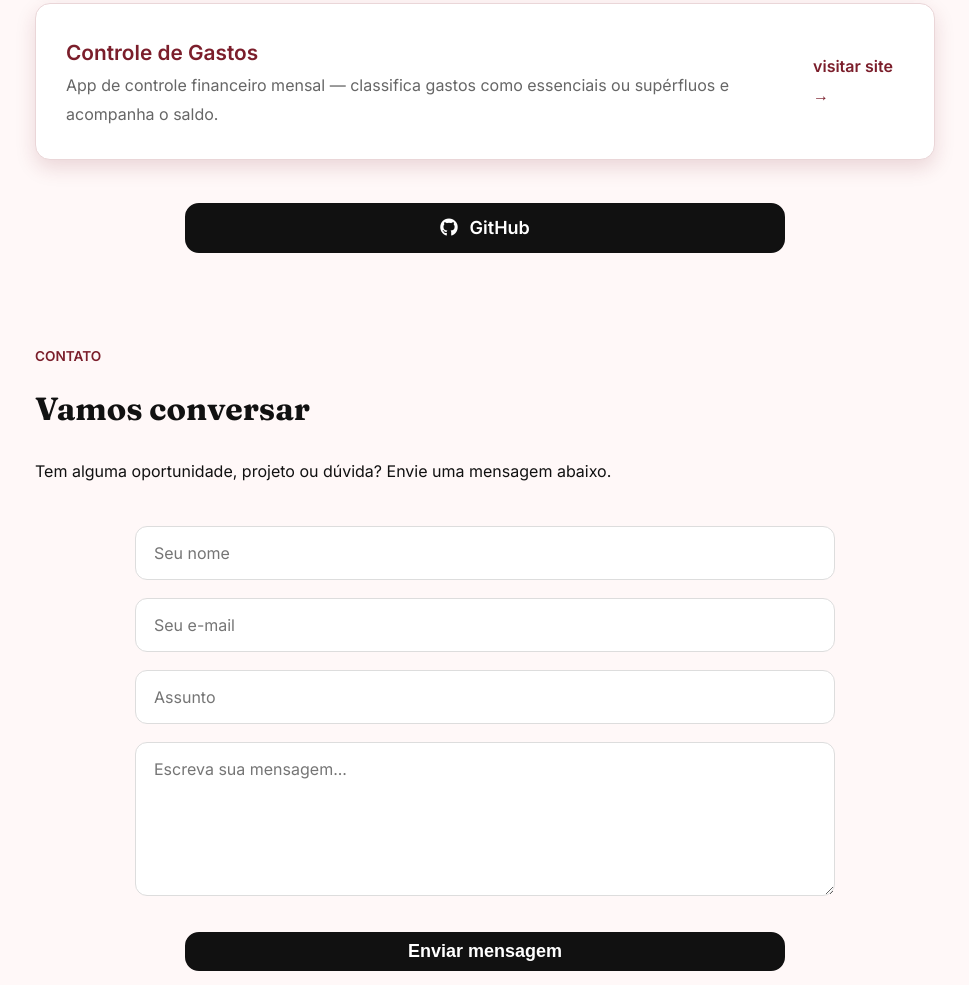
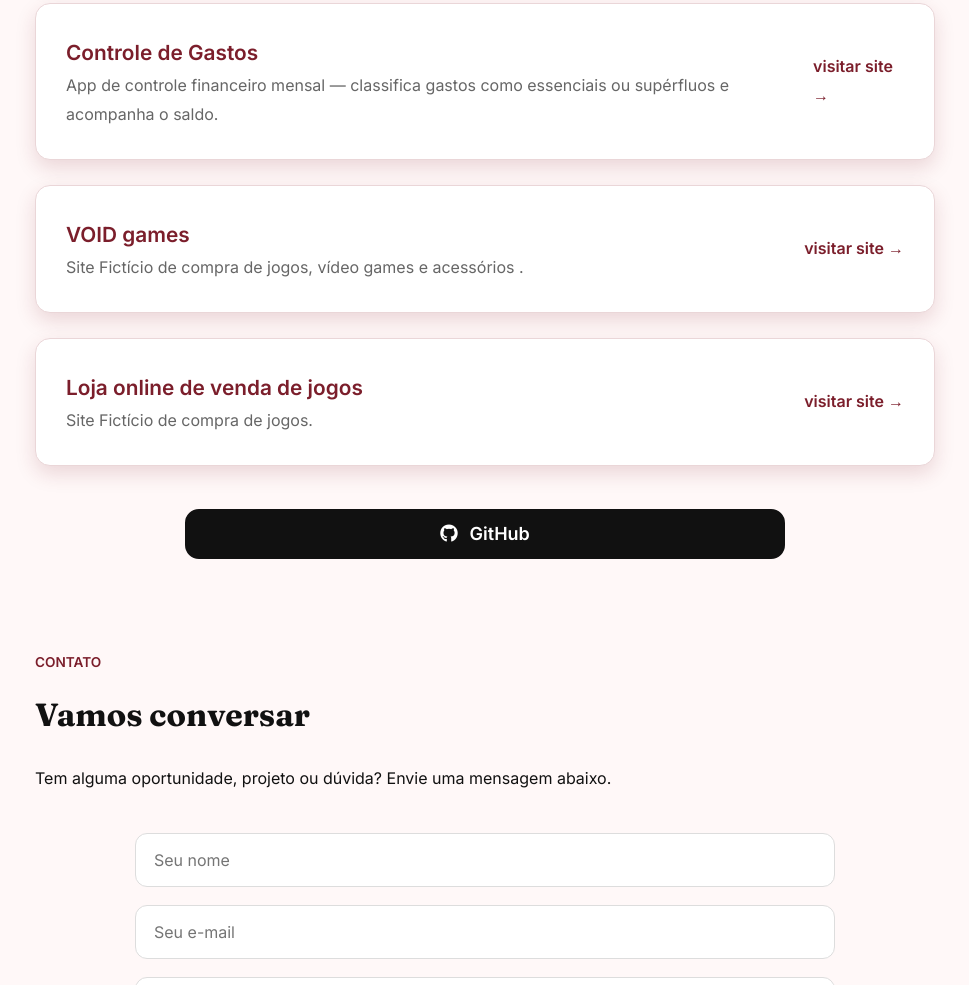
Before and after one commit to Arthurzxx/Portifolio, a plain HTML site: page Arthur/index.html in a window 1280 px wide. Shown: the part 1336-2321 px from the top of the page, without its empty margins (155-1124 px from the left). Drawn offline with Linux system fonts and the light colour scheme.

Commit message:
Update index.html

```diff
--- a/Arthur/index.html
+++ b/Arthur/index.html
@@ -75,6 +75,22 @@
           <a class="project-link" href="https://despesas-do-mes.vercel.app/" target="_blank" rel="noopener">visitar site →</a>
         </div>
 
+        <div class="project">
+          <div>
+            <p class="project-title">VOID games</p>
+            <p class="project-desc">Site Fictício de compra de jogos, vídeo games e acessórios .</p>
+          </div>
+          <a class="project-link" href="https://void-games.vercel.app/index.html" target="_blank" rel="noopener">visitar site →</a>
+        </div>
+
+        <div class="project">
+          <div>
+            <p class="project-title">Loja online de venda de jogos</p>
+            <p class="project-desc">Site Fictício de compra de jogos.</p>
+          </div>
+          <a class="project-link" href="https://void-games.vercel.app/index.html" target="_blank" rel="noopener">visitar site →</a>
+        </div>
+
         <a class="contact-btn" href="https://github.com/Arthurzxx">
     <i class="fa-brands fa-github"></i>
     GitHub
```
